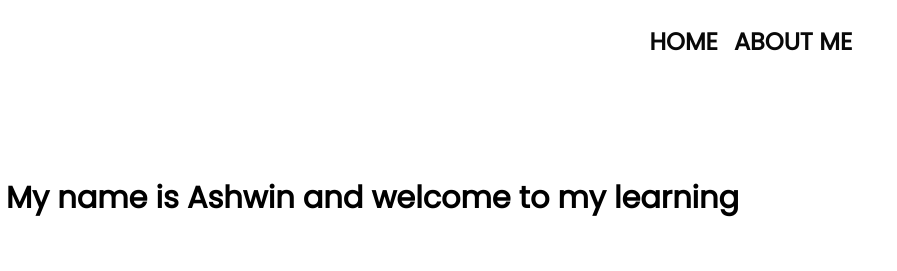
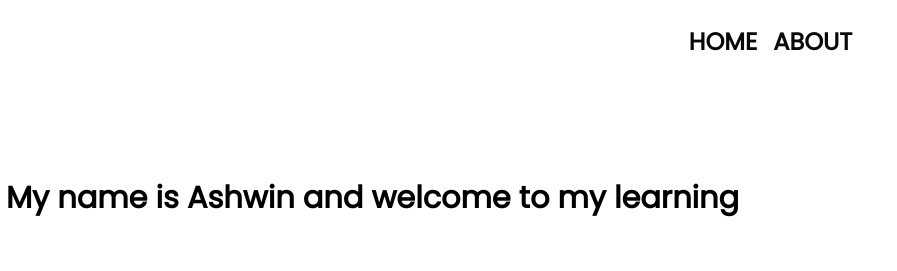
Before and after one commit to Ashwin-S-Nambiar/Learning-Journal-App, a plain HTML site: page about.html in a window 1280 px wide. Shown: the top 271 px of the page, 383-1280 px from the left. Drawn offline with Linux system fonts and the light colour scheme.

Commit message:
Minor commits done for nav bar.

```diff
--- a/about.html
+++ b/about.html
@@ -13,7 +13,7 @@
                 <span>My Learning Journal</span>
                 <ul>
                     <li><a href="/index.html">HOME</a></li>
-                    <li><a href="/about.html">ABOUT ME</a></li>
+                    <li><a href="/about.html">ABOUT</a></li>
                 </ul>
             </nav>
         </header>
```
Also changed, not shown: index.html (+1 -1 lines), mainblog.html (+1 -1 lines).
